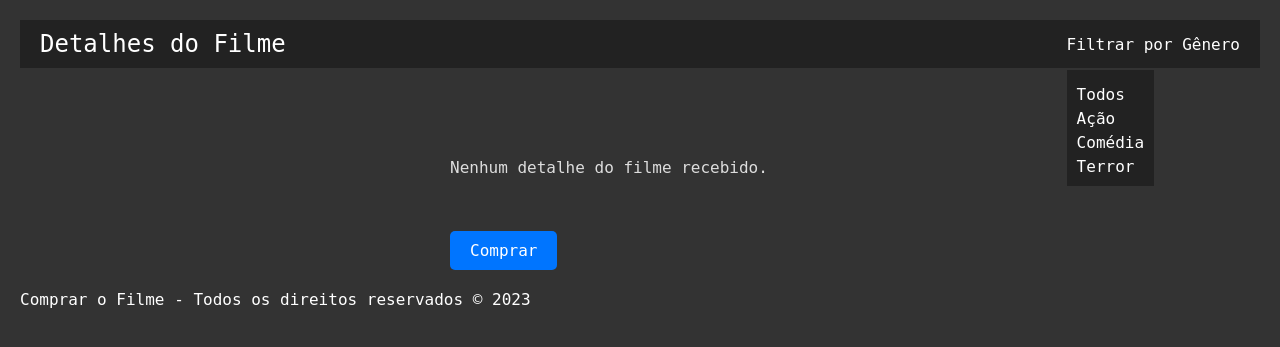
After one commit to LeonardoFiamoncini/DesenvolvimentoWeb2, a PHP site: the page made by Front End/moviePage.php in a window 1280 px wide, after a click on "Filtrar por Gênero". The commit adds this page. Shown: the top 347 px of the page. Run offline with PHP 8.4, Linux system fonts and the light colour scheme.

Commit message:
Adição da tela de login, tela de filme específico e outros recursos

```diff
--- /dev/null
+++ b/Front End/moviePage.php
@@ -0,0 +1,202 @@
+<!DOCTYPE html>
+<html>
+<head>
+    <meta charset="UTF-8">
+    <title>Comprar o Filme</title>
+    <style>
+        /* Estilos para a página de detalhes do filme */
+        body {
+            background-color: #333333;
+            color: #ffffff;
+            font-family: monospace, Arial, sans-serif;
+            margin: 0;
+        }
+
+        .container {
+            margin: 20px;
+        }
+
+        .filme-detalhes {
+            display: flex;
+            justify-content: center;
+            align-items: flex-start;
+            margin-top: 80px;
+            /* Espaço para evitar que os detalhes fiquem escondidos atrás do cabeçalho */
+        }
+
+        .filme-imagem {
+            flex: 0 0 400px;
+            margin-right: 30px;
+            border-radius: 5px;
+            overflow: hidden;
+        }
+
+        .filme-imagem img {
+            width: 100%;
+            height: auto;
+        }
+
+        .filme-info {
+            flex: 1;
+        }
+
+        .filme-info h2 {
+            font-size: 24px;
+            margin-top: 0;
+            color: #fff;
+        }
+
+        .filme-info p {
+            margin-top: 10px;
+            color: #ddd;
+        }
+
+        /* Estilos para o cabeçalho */
+        .cabecalho {
+            display: flex;
+            justify-content: space-between;
+            align-items: center;
+            padding: 10px 20px;
+            background-color: #222;
+        }
+
+        .titulo {
+            font-size: 24px;
+        }
+
+        .submenu {
+            position: relative;
+            display: inline-block;
+            cursor: pointer;
+        }
+
+        .submenu-list {
+            display: none;
+            position: absolute;
+            top: 100%;
+            left: 0;
+            background-color: #222;
+            padding: 10px;
+            z-index: 999;
+        }
+
+        .submenu-item {
+            cursor: pointer;
+            color: #fff;
+            margin-top: 5px;
+        }
+
+        .submenu-item:hover {
+            color: #ddd;
+        }
+
+        .submenu-list::before {
+            content: attr(data-label);
+            color: #ddd;
+            font-size: 12px;
+            font-weight: bold;
+            text-transform: uppercase;
+            margin-bottom: 5px;
+        }
+
+        /* Estilo adicionado para remover os bullets do submenu */
+        .submenu-list li {
+            list-style: none;
+        }
+
+        /* Estilos para o botão "Comprar" */
+        .botao-comprar {
+            padding: 10px 20px;
+            font-family: monospace, Arial, sans-serif;
+            font-size: 16px;
+            color: #ffffff;
+            background-color: #0075ff;
+            border: none;
+            border-radius: 5px;
+            cursor: pointer;
+            transition: background-color 0.3s;
+        }
+
+        .botao-comprar:hover {
+            background-color: #005ec1;
+        }
+    </style>
+</head>
+<body>
+    <div class="container">
+        <div class="cabecalho">
+            <div class="titulo">Detalhes do Filme</div>
+            <div class="submenu" onclick="toggleSubMenu('submenu-genero')">
+                Filtrar por Gênero
+                <ul class="submenu-list" id="submenu-genero">
+                    <li class="submenu-item" onclick="filtrarFilmes('')">Todos</li>
+                    <li class="submenu-item" onclick="filtrarFilmes('Ação')">Ação</li>
+                    <li class="submenu-item" onclick="filtrarFilmes('Comédia')">Comédia</li>
+                    <li class="submenu-item" onclick="filtrarFilmes('Terror')">Terror</li>
+                    <!-- Adicionar mais gêneros conforme necessário. Só coloquei esses de exemplo no primeiro momento -->
+                </ul>
+            </div>
+        </div>
+        <div class="filme-detalhes">
+            <div class="filme-imagem">
+                <?php
+                if ($_SERVER["REQUEST_METHOD"] === "POST") {
+                    $nome = isset($_POST['nome']) ? $_POST['nome'] : '';
+                    $genero = isset($_POST['genero']) ? $_POST['genero'] : '';
+                    $descricao = isset($_POST['descricao']) ? $_POST['descricao'] : '';
+                    $imagem = isset($_POST['imagem']) ? $_POST['imagem'] : '';
+
+                    echo '<img src="' . htmlspecialchars($imagem) . '" alt="' . htmlspecialchars($nome) . '">';
+                }
+                ?>
+            </div>
+            <div class="filme-info">
+                <?php
+                if ($_SERVER["REQUEST_METHOD"] === "POST") {
+                    echo '<h2>' . htmlspecialchars($nome) . '</h2>';
+                    echo '<p>Gênero: ' . htmlspecialchars($genero) . '</p>';
+                    echo '<p>Descrição: ' . htmlspecialchars($descricao) . '</p>';
+                    // Adicione aqui o código para exibir as outras informações do filme
+                } else {
+                    echo '<p>Nenhum detalhe do filme recebido.</p>';
+                }
+                ?>
+                <br><br><button class="botao-comprar" type="button">Comprar</button>
+            </div>
+        </div>
+
+        <script>
+            // Funções JavaScript
+            function toggleSubMenu(submenuId) {
+                var submenu = document.getElementById(submenuId);
+                submenu.style.display = submenu.style.display === 'block' ? 'none' : 'block';
+            }
+
+            function filtrarFilmes(genero) {
+                var filmes = document.getElementsByClassName('filme');
+                for (var i = 0; i < filmes.length; i++) {
+                    if (genero === '' || filmes[i].classList.contains(genero.toLowerCase())) {
+                        filmes[i].style.display = 'block';
+                    } else {
+                        filmes[i].style.display = 'none';
+                    }
+                }
+            }
+
+            // Event listener para fechar os submenus quando clicar fora
+            window.addEventListener('click', function(event) {
+                var submenu = document.getElementById('submenu-genero');
+                var target = event.target;
+                if (!target.classList.contains('submenu') && !target.classList.contains('submenu-item')) {
+                    submenu.style.display = 'none';
+                }
+            });
+        </script>
+    </div>
+    <footer>
+        <div class="container">
+            <p class="rodape">Comprar o Filme - Todos os direitos reservados &copy; 2023</p>
+        </div>
+    </footer>
+</body>
+</html>
```
Also changed, not shown: Front End/home.php (added, +22 -0 lines), Front End/index.html (added, +23 -0 lines), Front End/moviesList.php (renamed from Tela de Listar Filme Geral/index.php, +54 -18 lines), Front End/style.css (added, +47 -0 lines).
